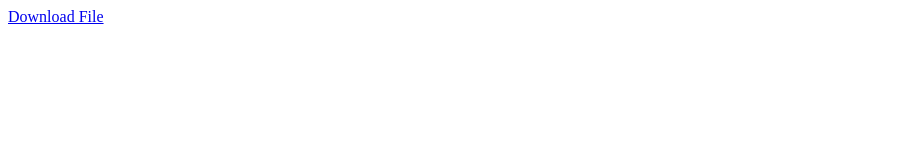
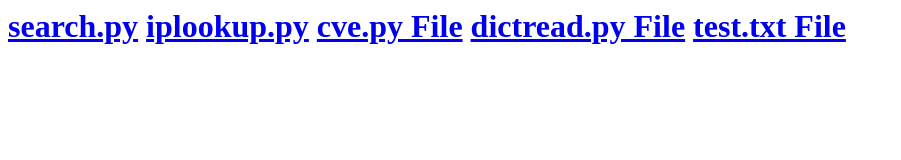
Before and after one commit to inkyguy/inkyguy.github.io, a plain HTML site: page project/project.html in a window 1280 px wide. Shown: the whole page, without its empty margins (0-901 px from the left). Drawn offline with Linux system fonts and the light colour scheme.

Commit message:
Update project.html

```diff
--- a/project/project.html
+++ b/project/project.html
@@ -1,3 +1,9 @@
 <html>
-<a href="test.txt">Download File</a>
+  <h1>
+  <a href="search.py">search.py</a>
+  <a href="iplookup.py">iplookup.py</a>
+  <a href="cve.py">cve.py File</a>
+  <a href="dictread.py">dictread.py File</a>
+  <a href="test.txt">test.txt File</a>
+  </h1>
 </html>
```
